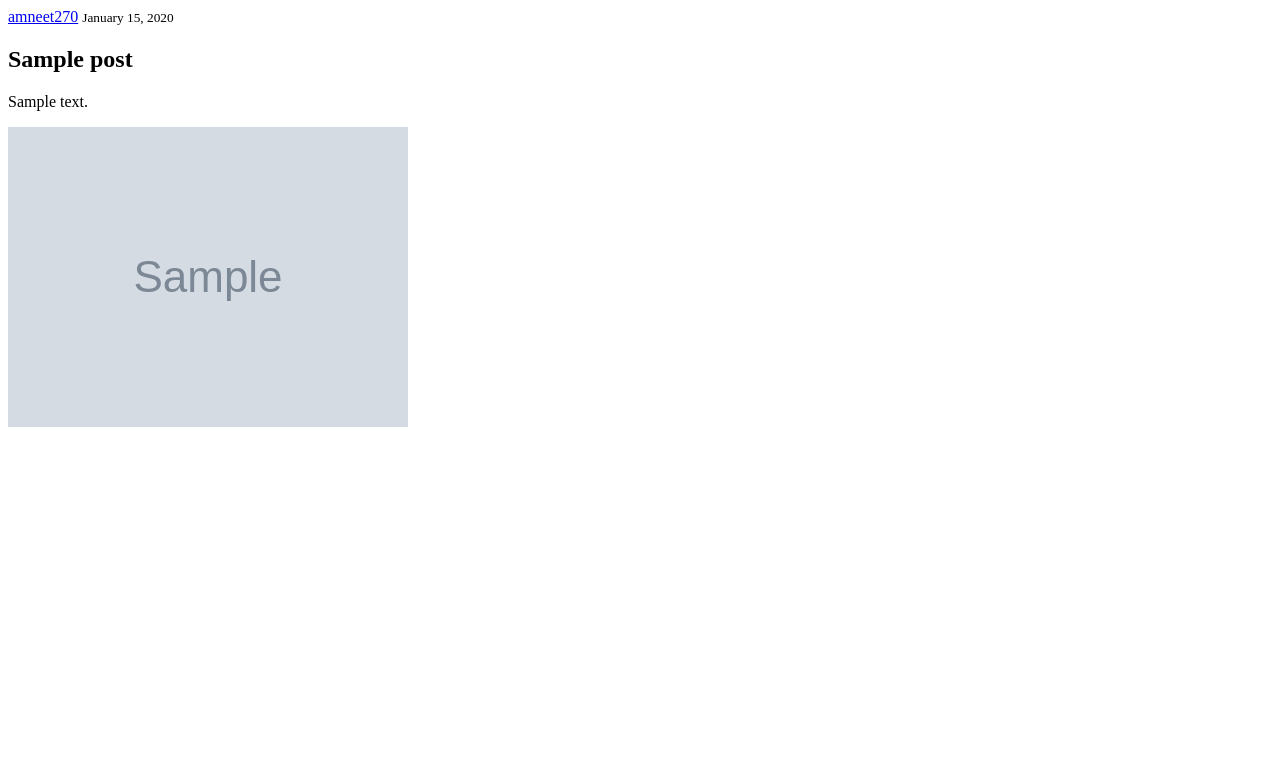
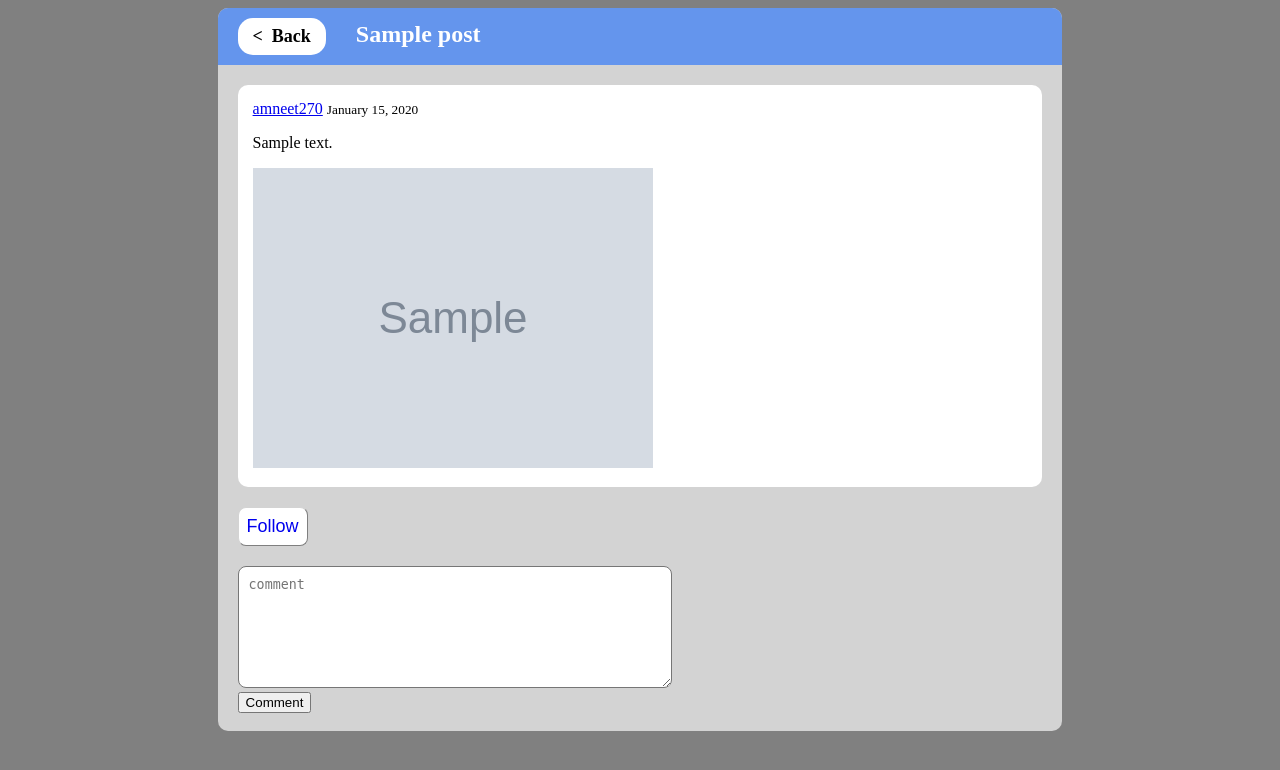
Before and after one commit to nouj341/INSTA341, a Django app: page /post/1/ in a window 1280 px wide. Shown: the top 770 px of the page. Run offline with Django 3.2, Linux system fonts and the light colour scheme; a user stored in the database is signed in; data comes from the database, SQL or seed files in the repository; both versions use the stored data as it was after the commit; tables that the repository leaves empty hold one stand-in row (values such as "Sample post"); grey boxes marked "Sample" are stand-in pictures.

Commit message:
#45 Readd elements to .html files after merge

```diff
--- a/app/makeposts/models.py
+++ b/app/makeposts/models.py
@@ -15,7 +15,7 @@
         return self.title
 
     def get_absolute_url(self):
-        return reverse('post-detail', kwargs={'pk': self.pk})
+        return reverse('post_detail', kwargs={'pk': self.pk})
 
 
 class Following(models.Model):
--- a/app/makeposts/templates/makeposts/post_detail.html
+++ b/app/makeposts/templates/makeposts/post_detail.html
@@ -3,18 +3,146 @@
 <head>
     <meta charset="UTF-8">
     <title>Title</title>
+    <style>
+      body {
+        background-color: gray;
+      }
+
+      .title {
+        background-color: cornflowerblue;
+        color: white;
+        font-weight: bold;
+        padding-left: 20px;
+        padding-top: 10px;
+        padding-bottom: 10px;
+        font-size: 24px;
+      }
+
+      .main-content {
+        background-color: lightgray;
+        border-radius: 10px;
+        padding: 0px;
+        overflow: hidden;
+        width: 66vw;
+        float: none;
+        margin: 0 auto;
+      }
+
+      #back_button {
+        background-color: white;
+        color: black;
+        border-radius: 15px;;
+        margin-right: 30px;
+        padding-left: 15px;
+        padding-right: 15px;
+        padding-top: 8px;
+        padding-bottom: 8px;
+        border: none;
+        font-weight: bold;
+        font-size: 18px;
+        text-decoration: none;
+        display: inline-block;
+      }
+
+      .media-body {
+        margin: 20px;
+        padding: 15px;
+        background-color: white;
+        border-radius: 10px;
+      }
+
+      .comments {
+        margin: 20px;
+      }
+
+      .comment {
+        background-color: #444444;
+        color: white;
+        display: inline-block;
+        padding: 10px;
+        border-radius: 10px;
+        margin: 4px;
+      }
+
+      .comment_time .usr {
+        color: cornflowerblue;
+        margin-right: 15px;
+        font-size: 18px;
+      }
+
+      .comment_time {
+        color: yellow;
+        font-size: 14px;
+      }
+
+      .img {
+        max-width: 100%;
+        max-height: 80vh;
+      }
+
+      .follow {
+        margin-left: 20px;
+        background-color: white;
+        color: cornflowerblue;
+        padding: 8px;
+        font-size: 18px;
+        border-radius: 8px;
+        border: 1px outset lightgray;
+      }
+
+      .follow a {
+        text-decoration: none;
+      }
+
+      .comment_form {
+        margin-left: 20px;
+      }
+
+      .comment_form textarea {
+        border-radius: 8px;
+        width: 50%;
+        height: 100px;
+        padding: 10px;
+      }
+
+      .comment_form textarea:focus {
+        outline: none;
+      }
+
+      @media only screen and (max-width: 768px) {
+        .main-content { width: 100%; border-radius: 0; }
+        .title { border-bottom-left-radius: 10px; border-bottom-right-radius: 10px;}
+      }
+    </style>
 </head>
 <body>
-    <article class="media content-section">
+    <article class="media content-section main-content">
+          <div class="title"><a href="/" id="back_button">&lt; &nbsp;Back</a>{{ object.title }}</div>
           <div class="media-body">
             <div class="article-metadata">
               <a class="mr-2" href="#">{{ object.author }}</a>
               <small class="text-muted">{{ object.date_posted|date:"F d, Y" }}</small>
             </div>
-            <h2>{{ object.title }}</h2>
             <p class="article-content">{{ object.content }}</p>
-              <img src="{{ object.image.url }}">
+              <img class="img" src="{{ object.image.url }}">
           </div>
+          <button class="follow">{% if object.author_id in following %}<a href="{% url 'post_detail' object.id %}unfollow">Unfollow</a>{% else %}<a href="{% url 'post_detail' object.id %}follow">Follow</a>{% endif %}</button>
+          <div class="comments">
+            {% for comment in comments %}
+              <div class="comment">
+                <div class="content">{{ comment.comment }}</div>
+                <br>
+                <div class="comment_time"><a href="#" class="usr">{{ comment.username }}</a>{{ comment.comment_time }}</div>
+              </div>
+            {% endfor %}
+          </div>
+          <form method="POST" action="/post/{{ object.id }}/comment" class="comment_form">
+            {% csrf_token %}
+            <textarea name="comment" placeholder="comment"></textarea>
+            <br>
+            <button>Comment</button>
+          </form>
+          <br>
     </article>
 </body>
 </html>
--- /dev/null
+++ b/app/venv2/pyvenv.cfg
@@ -0,0 +1,3 @@
+home = /Users/amneetsingh/Pictures/anaconda3/bin
+include-system-site-packages = false
+version = 3.7.4
```
Also changed, not shown: app/makeposts/templates/makeposts/home.html (+5 -2 lines), app/db.sqlite3 (added), 13 other files.
